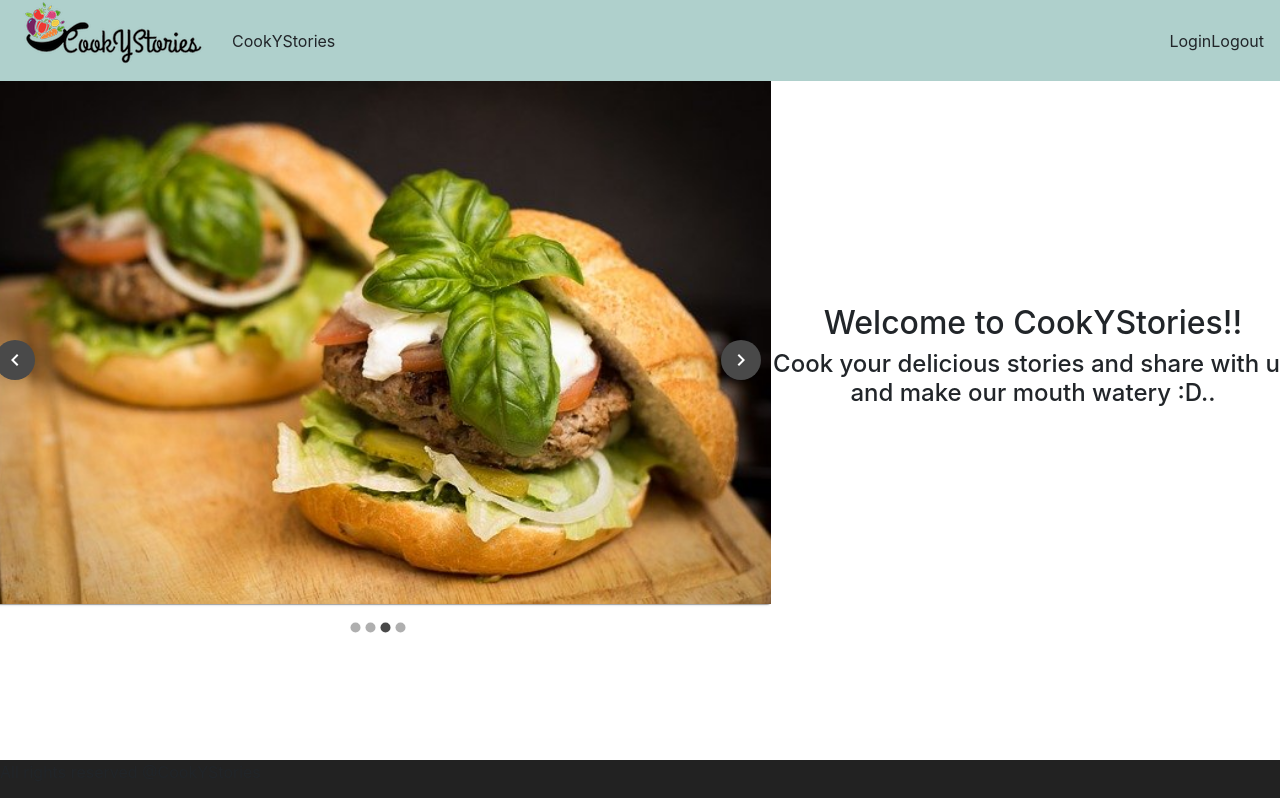
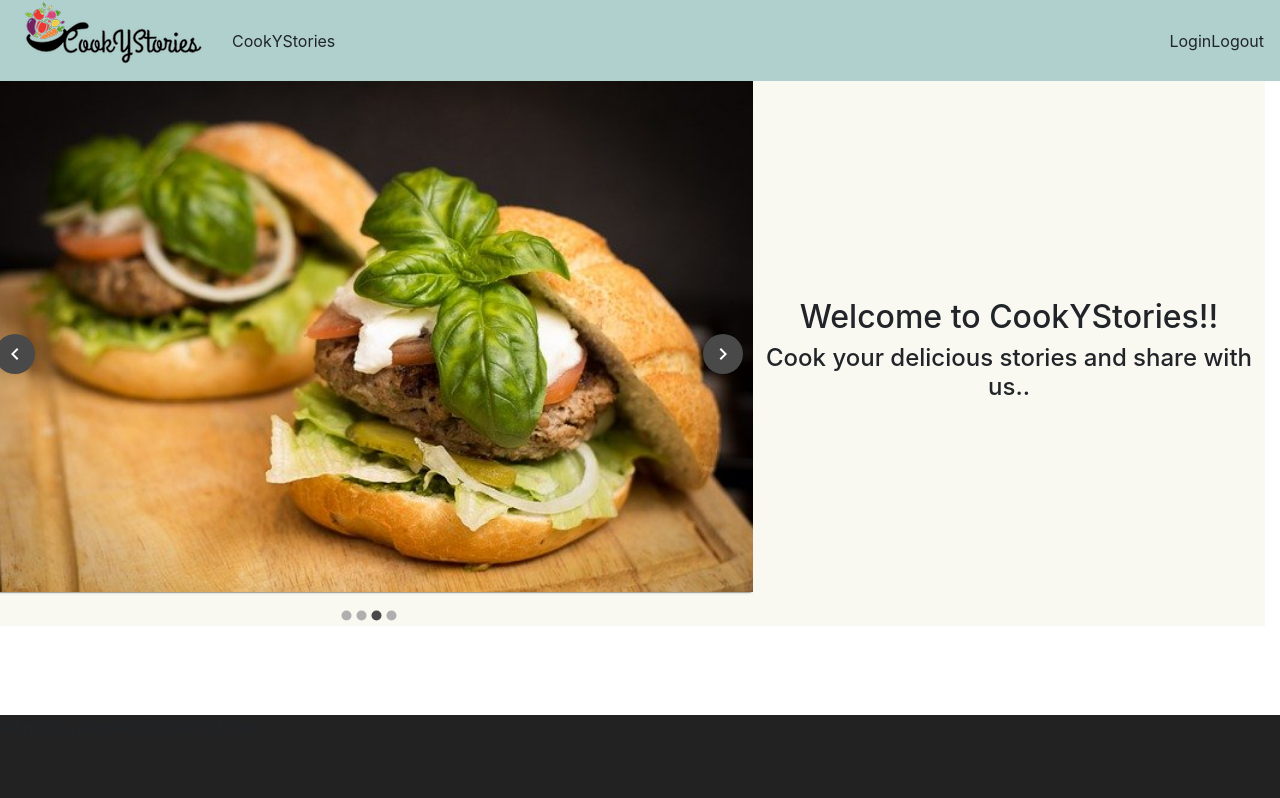
Before and after one commit to github-prathma/CookYStories, a React (Create React App) app: page / in a window 1280 px wide. Built offline with nearby package versions, Linux system fonts and the light colour scheme.

Commit message:
home page

```diff
--- a/src/App.css
+++ b/src/App.css
@@ -2,6 +2,7 @@
   text-align: center;
   background-color: #faf9f1;
 }
+
 
 .App-logo {
   height: 40vmin;
--- a/src/mainapp/CookYStories.css
+++ b/src/mainapp/CookYStories.css
@@ -1,15 +1,21 @@
 
+.body {
+  margin : 0px;
+  background-color: #faf9f1;
+}
 .bg-header {
   background-color: #afd0cc;
-  overflow: hidden;
 }
-
+.header {
+  position: sticky;
+  width: 100vw;
+}
 .footer {
     position: fixed;
     bottom: 0;
     justify-content: center;
-    width: 100%;
-    height: 40px;
+    width: 100vw;
+    height: 85px;
     background-color: #222222;
     overflow: hidden;
   }
@@ -35,7 +41,7 @@
   }
 
   .leftColumn {
-    /* left:0; */
+    left:0;
     /* float: left; */
     align-content: center;
     text-align: center;
@@ -45,23 +51,27 @@
   }
 
   .rightColumn {
-    /* left:0; */
-    /* float: right; */
-    /* align-content: center;  */
+    left:0;
     text-align: center;
     vertical-align: middle;
-    /* width: 40%; */
+    width: 40%;
     display: table-cell;
-    /* background-color: #444444; */
+    background-color: #faf9f1;
+    justify-content: end;
   }
+
   .row {
     display: table;
     vertical-align: middle;
     height: 100%;
+    border-spacing: 0;
+    width: 100vw;
+    background-color: #faf9f1;
+
     /* overflow: hidden; */
 
   }
-  .moto {
+  /* .moto {
     padding-left: 40px;
     padding-right: 40px;
-  }
+  } */
--- a/src/mainapp/WelcomeHomePage.jsx
+++ b/src/mainapp/WelcomeHomePage.jsx
@@ -26,10 +26,8 @@ class WelcomeHomePage extends Component {
             // }
         ]
         return (
-            <div>
 
                 <div className="row">
-                    {/* <Grid item xs = {6}> */}
                     <div className="leftColumn">
                         <Carousel className="welcomeSlider" width="100%" autoPlay={true} interval={2000} animation="slide" navButtonsAlwaysVisible={true} fullHeightHover={true}>
                             {
@@ -38,16 +36,13 @@ class WelcomeHomePage extends Component {
                         </Carousel>
                     </div>
 
-                    {/* </Grid> */}
-                    {/* <Grid className="moto" item xs = {6}> */}
                     <div className="rightColumn">
                         <h2> Welcome to CookYStories!! </h2>
-                        <h4> Cook your delicious stories and share with us and make our mouth watery :D..</h4>
+                        <h4 className="subtitle"> Cook your delicious stories and share with us..</h4>
 
                     </div>
-                    {/* </Grid> */}
                 </div>
-            </div>
+
         );
     }
 }
```
